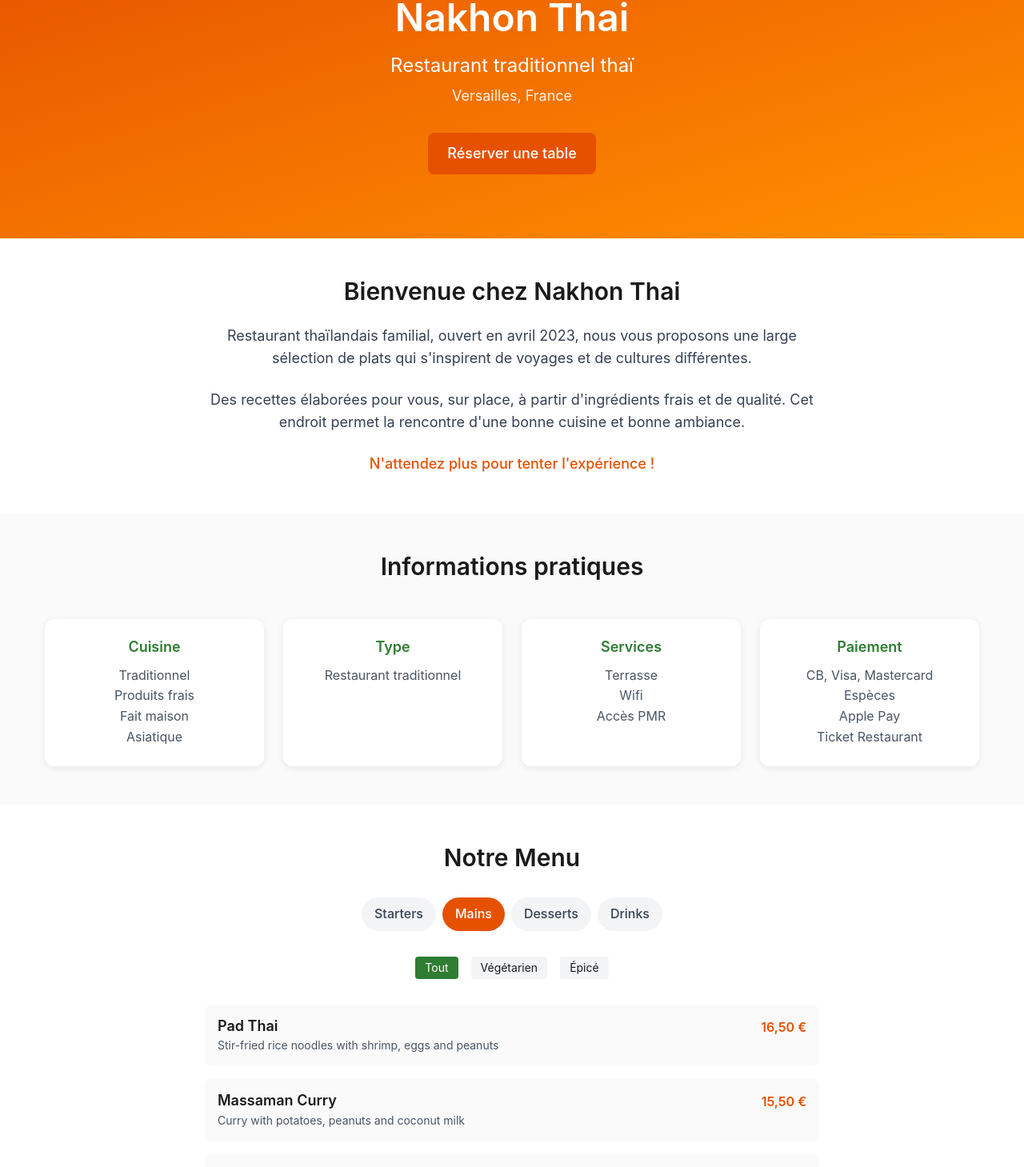
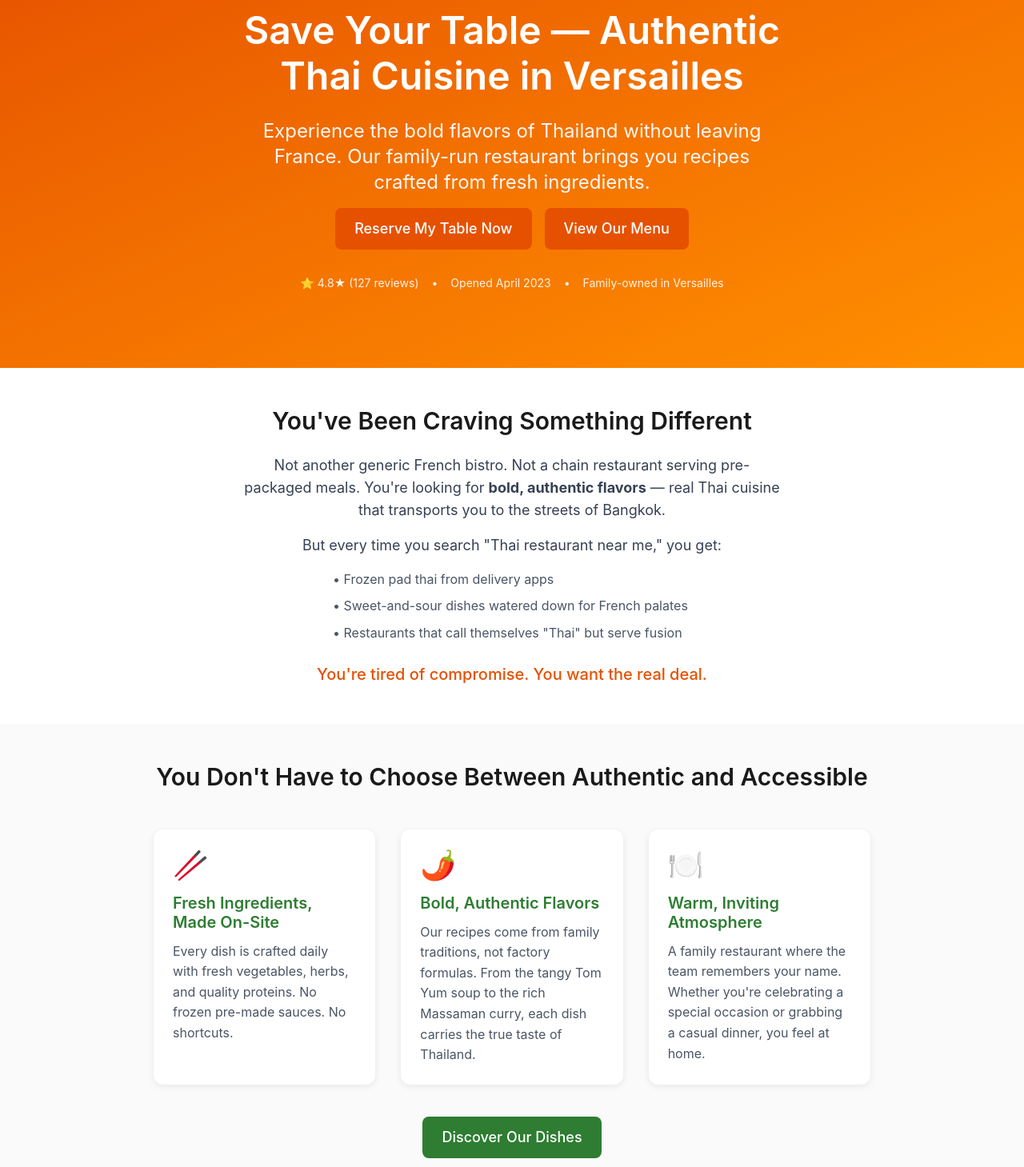
Before and after one commit to luongnv89/nakhonthai-versailles, a React (Vite) app: page / in a window 1280 px wide. Shown: the part 169-1628 px from the top of the page at 80% size. Built offline with nearby package versions, Linux system fonts and the light colour scheme.

Commit message:
feat: apply optimized landing page copy (AIDA framework)

```diff
--- a/src/App.jsx
+++ b/src/App.jsx
@@ -32,24 +32,51 @@ const menuData = {
   ]
 }
 
-const languages = [
-  { code: 'FR', name: 'Français' },
-  { code: 'EN', name: 'English' },
-  { code: 'ES', name: 'Español' },
-  { code: 'IT', name: 'Italiano' },
-  { code: 'DE', name: 'Deutsch' },
-  { code: 'PT', name: 'Português' },
-  { code: 'RU', name: 'Русский' },
-  { code: 'CS', name: 'Čeština' },
-  { code: 'JA', name: '日本語' },
-  { code: 'ZH', name: '中文' },
-  { code: 'NL', name: 'Nederlands' },
-  { code: 'EL', name: 'Ελληνικά' },
+const testimonials = [
+  {
+    quote: "The most authentic Thai food I've found in Versailles. The Pad Thai was incredible — you can tell everything is fresh and made with care.",
+    name: "Marie L.",
+    role: "Versailles"
+  },
+  {
+    quote: "Finally a place that gets Thai cuisine right! The Green Curry has the perfect balance of spice. We're now regulars.",
+    name: "Jean-Pierre D.",
+    role: "Local Resident"
+  },
+  {
+    quote: "A real gem in Versailles. We took our tourist friends here and everyone loved it.",
+    name: "Sophie M.",
+    role: "TripAdvisor Review"
+  }
+]
+
+const faqs = [
+  {
+    question: "Do you accommodate dietary restrictions?",
+    answer: "Absolutely. We offer vegetarian options and can adjust spice levels. Just let us know when you reserve."
+  },
+  {
+    question: "Is there parking nearby?",
+    answer: "Yes! Street parking is available, and we're just 5 minutes from Versailles Château train station."
+  },
+  {
+    question: "Can I bring my family?",
+    answer: "We welcome families with children. Our menu has options everyone will love."
+  },
+  {
+    question: "Do you take walk-ins?",
+    answer: "We accept walk-ins when we have availability, but we recommend reserving — especially weekends!"
+  },
+  {
+    question: "What are your opening hours?",
+    answer: "Monday-Saturday: 12:00-14:30 & 19:00-22:30. Closed Sunday."
+  }
 ]
 
 function App() {
   const [activeCategory, setActiveCategory] = useState('mains')
   const [dietFilter, setDietFilter] = useState(null)
+  const [openFaq, setOpenFaq] = useState(null)
 
   const filteredMenu = Object.entries(menuData).reduce((acc, [category, items]) => {
     if (dietFilter) {
@@ -71,52 +98,106 @@ function App() {
               <a href="#menu" className="text-gray-700 hover:text-[#E65100]">Menu</a>
               <a href="#about" className="text-gray-700 hover:text-[#E65100]">À propos</a>
               <a href="#contact" className="text-gray-700 hover:text-[#E65100]">Contact</a>
-              <a href="https://userdocs.zenchef.com/363675/Ortlf6ANQ01NdcAPmPYXAEPfHUdyT6f982lxSfRa.pdf"
-                 target="_blank"
-                 rel="noopener noreferrer"
-                 className="text-gray-700 hover:text-[#E65100]">
-                Galerie
-              </a>
               <a href="#contact" className="btn-primary">Réserver</a>
             </div>
           </nav>
         </div>
       </header>
 
-      {/* Hero */}
-      <section className="bg-gradient-to-br from-[#E65100] to-[#FF8F00] text-white py-20">
+      {/* Hero - ATTENTION */}
+      <section className="bg-gradient-to-br from-[#E65100] to-[#FF8F00] text-white py-24">
         <div className="container text-center">
-          <h1 className="text-4xl md:text-5xl font-bold mb-4">Nakhon Thai</h1>
-          <p className="text-xl md:text-2xl mb-2">Restaurant traditionnel thaï</p>
-          <p className="text-lg opacity-90 mb-8">Versailles, France</p>
+          <h1 className="text-4xl md:text-5xl font-bold mb-6 max-w-3xl mx-auto">
+            Save Your Table — Authentic Thai Cuisine in Versailles
+          </h1>
+          <p className="text-xl md:text-2xl mb-4 opacity-95 max-w-2xl mx-auto">
+            Experience the bold flavors of Thailand without leaving France.
+            Our family-run restaurant brings you recipes crafted from fresh ingredients.
+          </p>
+          <div className="flex flex-wrap justify-center gap-4 mb-8">
             <a href="#contact" className="btn-primary bg-white text-[#E65100] hover:bg-gray-100 text-lg px-8 py-4">
-            Réserver une table
+              Reserve My Table Now
             </a>
+            <a href="#menu" className="btn-primary bg-transparent border-2 border-white hover:bg-white/10 text-white text-lg px-8 py-4">
+              View Our Menu
+            </a>
+          </div>
+          <div className="flex items-center justify-center gap-4 text-sm opacity-90">
+            <span className="flex items-center gap-1">⭐ 4.8★ (127 reviews)</span>
+            <span>•</span>
+            <span>Opened April 2023</span>
+            <span>•</span>
+            <span>Family-owned in Versailles</span>
+          </div>
         </div>
       </section>
 
-      {/* About */}
-      <section id="about" className="section bg-white">
+      {/* Problem Section - INTEREST */}
+      <section className="section bg-white">
         <div className="container">
-          <div className="max-w-3xl mx-auto text-center">
-            <h2 className="text-3xl font-bold text-[#1A1A1A] mb-6">Bienvenue chez Nakhon Thai</h2>
-            <p className="text-lg text-gray-700 mb-6">
-              Restaurant thaïlandais familial, ouvert en avril 2023, nous vous proposons une large sélection
-              de plats qui s'inspirent de voyages et de cultures différentes.
+          <div className="max-w-2xl mx-auto text-center">
+            <h2 className="text-3xl font-bold text-[#1A1A1A] mb-6">You've Been Craving Something Different</h2>
+            <p className="text-lg text-gray-700 mb-4">
+              Not another generic French bistro. Not a chain restaurant serving pre-packaged meals.
+              You're looking for <strong>bold, authentic flavors</strong> — real Thai cuisine that transports you to the streets of Bangkok.
             </p>
-            <p className="text-lg text-gray-700 mb-6">
-              Des recettes élaborées pour vous, sur place, à partir d'ingrédients frais et de qualité.
-              Cet endroit permet la rencontre d'une bonne cuisine et bonne ambiance.
+            <p className="text-lg text-gray-700 mb-4">
+              But every time you search "Thai restaurant near me," you get:
             </p>
-            <p className="text-lg font-medium text-[#E65100]">
-              N'attendez plus pour tenter l'expérience !
+            <ul className="text-left text-gray-600 space-y-2 max-w-md mx-auto">
+              <li>• Frozen pad thai from delivery apps</li>
+              <li>• Sweet-and-sour dishes watered down for French palates</li>
+              <li>• Restaurants that call themselves "Thai" but serve fusion</li>
+            </ul>
+            <p className="text-xl font-medium text-[#E65100] mt-6">
+              You're tired of compromise. You want the real deal.
             </p>
           </div>
         </div>
       </section>
 
+      {/* Solution Section - DESIRE */}
+      <section id="about" className="section bg-[#FAFAFA]">
+        <div className="container">
+          <h2 className="text-3xl font-bold text-center mb-12">You Don't Have to Choose Between Authentic and Accessible</h2>
+          <div className="grid md:grid-cols-3 gap-8 max-w-4xl mx-auto">
+            <div className="card">
+              <div className="text-4xl mb-4">🥢</div>
+              <h3 className="text-xl font-semibold text-[#2E7D32] mb-3">Fresh Ingredients, Made On-Site</h3>
+              <p className="text-gray-600">
+                Every dish is crafted daily with fresh vegetables, herbs, and quality proteins.
+                No frozen pre-made sauces. No shortcuts.
+              </p>
+            </div>
+            <div className="card">
+              <div className="text-4xl mb-4">🌶️</div>
+              <h3 className="text-xl font-semibold text-[#2E7D32] mb-3">Bold, Authentic Flavors</h3>
+              <p className="text-gray-600">
+                Our recipes come from family traditions, not factory formulas.
+                From the tangy Tom Yum soup to the rich Massaman curry,
+                each dish carries the true taste of Thailand.
+              </p>
+            </div>
+            <div className="card">
+              <div className="text-4xl mb-4">🍽️</div>
+              <h3 className="text-xl font-semibold text-[#2E7D32] mb-3">Warm, Inviting Atmosphere</h3>
+              <p className="text-gray-600">
+                A family restaurant where the team remembers your name.
+                Whether you're celebrating a special occasion or grabbing a casual dinner,
+                you feel at home.
+              </p>
+            </div>
+          </div>
+          <div className="text-center mt-10">
+            <a href="#menu" className="btn-secondary text-lg">
+              Discover Our Dishes
+            </a>
+          </div>
+        </div>
+      </section>
+
       {/* Practical Info */}
-      <section className="section bg-[#FAFAFA]">
+      <section className="section bg-white">
         <div className="container">
           <h2 className="text-3xl font-bold text-center mb-12">Informations pratiques</h2>
           <div className="grid md:grid-cols-4 gap-6">
@@ -141,7 +222,7 @@ function App() {
       </section>
 
       {/* Menu */}
-      <section id="menu" className="section bg-white">
+      <section id="menu" className="section bg-[#FAFAFA]">
         <div className="container">
           <h2 className="text-3xl font-bold text-center mb-8">Notre Menu</h2>
 
@@ -154,7 +235,7 @@ function App() {
                 className={`px-4 py-2 rounded-full font-medium transition-colors ${
                   activeCategory === category
                     ? 'bg-[#E65100] text-white'
-                    : 'bg-gray-100 text-gray-700 hover:bg-gray-200'
+                    : 'bg-white text-gray-700 hover:bg-gray-100 shadow-sm'
                 }`}
               >
                 {category.charAt(0).toUpperCase() + category.slice(1)}
@@ -188,7 +269,7 @@ function App() {
           <div className="max-w-3xl mx-auto">
             <div className="grid gap-4">
               {filteredMenu[activeCategory]?.map((item, idx) => (
-                <div key={idx} className="flex justify-between items-start p-4 bg-[#FAFAFA] rounded-lg hover:bg-gray-50 transition-colors">
+                <div key={idx} className="flex justify-between items-start p-4 bg-white rounded-lg hover:bg-gray-50 transition-colors shadow-sm">
                   <div className="flex-1">
                     <div className="flex items-center gap-2">
                       <h3 className="font-semibold text-lg">{item.name}</h3>
@@ -196,20 +277,20 @@ function App() {
                         <span key={tag} className={`text-xs px-2 py-0.5 rounded ${
                           tag === 'V' ? 'bg-green-100 text-green-700' : 'bg-red-100 text-red-700'
                         }`}>
-                          {tag === 'V' ? 'Végétarien' : 'Épicé'}
+                          {tag === 'V' ? 'V' : 'S'}
                         </span>
                       ))}
                     </div>
                     <p className="text-gray-600 text-sm mt-1">{item.description}</p>
                   </div>
-                  <span className="font-semibold text-[#E65100] ml-4">{item.price}</span>
+                  <span className="font-semibold text-[#E65100] ml-4 whitespace-nowrap">{item.price}</span>
                 </div>
               ))}
             </div>
           </div>
 
           <div className="text-center mt-8 text-gray-500 text-sm">
-            <p>Légende: V = Végétarien, S = Épicé, GF = Sans gluten</p>
+            <p>Légende: V = Végétarien, S = Épicé</p>
           </div>
         </div>
       </section>
@@ -234,22 +315,67 @@ function App() {
         </div>
       </section>
 
-      {/* Contact */}
-      <section id="contact" className="section bg-white">
+      {/* Social Proof */}
+      <section className="section bg-white">
         <div className="container">
-          <h2 className="text-3xl font-bold text-center mb-8">Contactez-nous</h2>
+          <h2 className="text-3xl font-bold text-center mb-12">What Our Guests Say</h2>
+          <div className="grid md:grid-cols-3 gap-8 max-w-4xl mx-auto">
+            {testimonials.map((testimonial, idx) => (
+              <div key={idx} className="card">
+                <div className="text-[#FFD700] text-xl mb-3">★★★★★</div>
+                <p className="text-gray-700 italic mb-4">"{testimonial.quote}"</p>
+                <p className="font-semibold text-[#E65100]">— {testimonial.name}</p>
+                <p className="text-gray-500 text-sm">{testimonial.role}</p>
+              </div>
+            ))}
+          </div>
+        </div>
+      </section>
+
+      {/* FAQ */}
+      <section className="section bg-[#FAFAFA]">
+        <div className="container">
+          <h2 className="text-3xl font-bold text-center mb-12">Foire Aux Questions</h2>
+          <div className="max-w-2xl mx-auto space-y-4">
+            {faqs.map((faq, idx) => (
+              <div key={idx} className="card">
+                <button
+                  className="w-full text-left flex justify-between items-center"
+                  onClick={() => setOpenFaq(openFaq === idx ? null : idx)}
+                >
+                  <span className="font-semibold text-lg">{faq.question}</span>
+                  <span className="text-[#E65100] text-2xl">{openFaq === idx ? '−' : '+'}</span>
+                </button>
+                {openFaq === idx && (
+                  <p className="text-gray-600 mt-4">{faq.answer}</p>
+                )}
+              </div>
+            ))}
+          </div>
+        </div>
+      </section>
+
+      {/* Contact - ACTION */}
+      <section id="contact" className="section bg-gradient-to-br from-[#E65100] to-[#FF8F00] text-white">
+        <div className="container">
+          <h2 className="text-3xl font-bold text-center mb-4">Reserve Your Table Now</h2>
+          <p className="text-center text-xl opacity-90 mb-8">
+            The best Thai table in Versailles won't stay empty for long. Tables fill fast on weekends!
+          </p>
           <div className="grid md:grid-cols-2 gap-8 max-w-4xl mx-auto">
-            <div>
-              <div className="card h-full">
-                <h3 className="text-xl font-semibold mb-4">Adresse</h3>
-                <p className="text-gray-700 mb-4">
+            <div className="card h-full bg-white text-gray-800">
+              <h3 className="text-xl font-semibold mb-4">Visit Us</h3>
+              <p className="text-gray-700 mb-2">
+                <strong>Address:</strong><br/>
                 4 Rue Philippe de Dangeau<br/>
-                  78000 Versailles<br/>
-                  France
+                78000 Versailles, France
               </p>
               <p className="text-gray-700 mb-4">
-                  <strong>Téléphone:</strong><br/>
-                  <a href="tel:0977462207" className="text-[#E65100] hover:underline">09 77 46 22 07</a>
+                <strong>Phone:</strong><br/>
+                <a href="tel:0977462207" className="text-[#E65100] hover:underline text-lg">09 77 46 22 07</a>
+              </p>
+              <p className="text-gray-600 text-sm mb-4">
+                We answer within 3 rings!
               </p>
               <a
                 href="https://www.google.com/maps/dir/?api=1&destination=Nakhon+Thai+4+Rue+Philippe+de+Dangeau++78000+Versailles+fr"
@@ -257,48 +383,56 @@ function App() {
                 rel="noopener noreferrer"
                 className="btn-secondary inline-block"
               >
-                  Itinéraire
+                Get Directions
               </a>
             </div>
-            </div>
-            <div>
-              <div className="card h-full">
-                <h3 className="text-xl font-semibold mb-4">Envoyez un message</h3>
+            <div className="card h-full bg-white text-gray-800">
+              <h3 className="text-xl font-semibold mb-4">Send Us a Message</h3>
+              <p className="text-gray-600 text-sm mb-4">
+                No complicated signup. Just send us a message and we'll confirm your table.
+              </p>
               <form className="space-y-4">
                 <input
                   type="text"
-                    placeholder="Votre nom"
+                  placeholder="Your name"
+                  className="w-full p-3 border border-gray-300 rounded-lg focus:outline-none focus:border-[#E65100]"
+                />
+                <input
+                  type="tel"
+                  placeholder="Phone number"
                   className="w-full p-3 border border-gray-300 rounded-lg focus:outline-none focus:border-[#E65100]"
                 />
                 <input
                   type="email"
-                    placeholder="Votre email"
+                  placeholder="Your email"
                   className="w-full p-3 border border-gray-300 rounded-lg focus:outline-none focus:border-[#E65100]"
                 />
                 <textarea
-                    placeholder="Votre message"
-                    rows="4"
+                  placeholder="Preferred date & time, number of guests..."
+                  rows="3"
                   className="w-full p-3 border border-gray-300 rounded-lg focus:outline-none focus:border-[#E65100]"
                 ></textarea>
                 <button type="submit" className="btn-primary w-full">
-                    Envoyer
+                  Send Reservation Request
                 </button>
               </form>
             </div>
           </div>
+          <div className="text-center mt-8 text-sm opacity-80">
+            <p>🛡️ No cancellation fees. Change your reservation anytime.</p>
           </div>
         </div>
       </section>
 
       {/* Social & Footer */}
-      <footer className="bg-[#1A1A1A] text-white py-12">
+      <footer className="bg-[#1A1A1A] text-white py-10">
         <div className="container text-center">
           <div className="flex justify-center gap-6 mb-6">
             <a
               href="https://www.facebook.com/profile.php?id=100090665723445"
               target="_blank"
               rel="noopener noreferrer"
-              className="text-white hover:text-[#E65100] text-2xl"
+              className="text-white hover:text-[#E65100] text-xl"
             >
               Facebook
             </a>
@@ -306,7 +440,7 @@ function App() {
               href="https://www.instagram.com/nakhonthai_versailles/"
               target="_blank"
               rel="noopener noreferrer"
-              className="text-white hover:text-[#E65100] text-2xl"
+              className="text-white hover:text-[#E65100] text-xl"
             >
               Instagram
             </a>
@@ -314,11 +448,6 @@ function App() {
           <p className="text-gray-400 text-sm mb-4">
             © 2026 Nakhon Thai — Restaurant traditionnel à Versailles
           </p>
-          <div className="flex justify-center gap-4 text-sm text-gray-400">
-            <a href="/mentions-legales" className="hover:text-white">Mentions légales</a>
-            <a href="/politique-confidentialite" className="hover:text-white">Confidentialité</a>
-            <a href="/politique-cookies" className="hover:text-white">Cookies</a>
-          </div>
         </div>
       </footer>
 
@@ -354,7 +483,12 @@ function App() {
             }
           ],
           "servesCuisine": "Thai",
-          "acceptsReservations": true
+          "acceptsReservations": true,
+          "aggregateRating": {
+            "@type": "AggregateRating",
+            "ratingValue": "4.8",
+            "reviewCount": "127"
+          }
         })}
       </script>
     </div>
```
Lines whose indentation alone changed are shown as unchanged.
